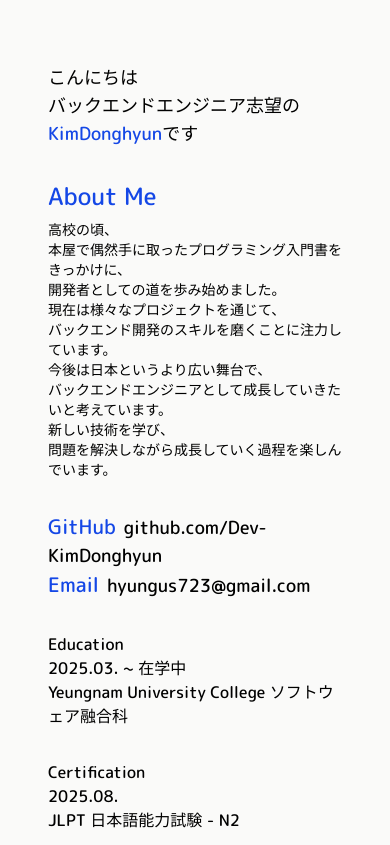
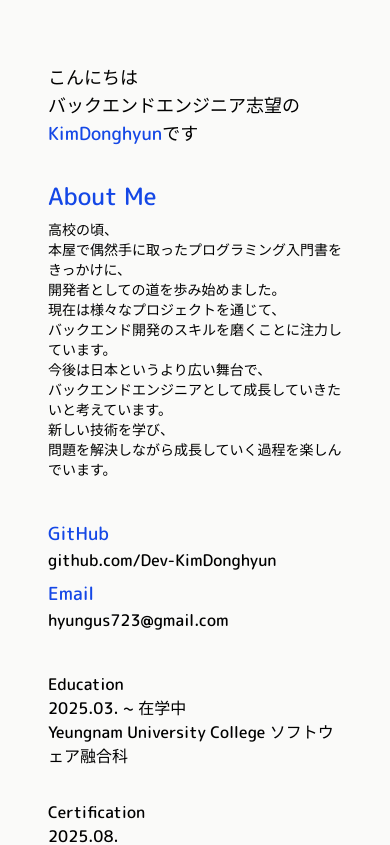
Before and after one commit to Dev-KimDonghyun/Portfolio-Web, a React (Vite) app: page /jp in a window 390 px wide. Shown: the top 845 px of the page. Built offline with nearby package versions, Linux system fonts and the light colour scheme.

Commit message:
feat: Add Responsive Design in ContactJp.jsx

```diff
--- a/src/components/jp/ContactJp.jsx
+++ b/src/components/jp/ContactJp.jsx
@@ -7,9 +7,9 @@ const ContactJp = () => {
   return (
     <div>
       {contacts.map(({ label, value }) => (
-        <div key={label}>
-          <p className="text-lg">
-            <span className="text-blue-700 text-xl mr-2">{label}</span>
+        <div key={label} className="my-2 md:my-0">
+          <p className="text-md md:text-lg">
+            <span className="text-blue-700 text-lg md:text-xl mr-2">{label}</span><br className="block md:hidden"/>
             {value}
           </p>
         </div>
```
